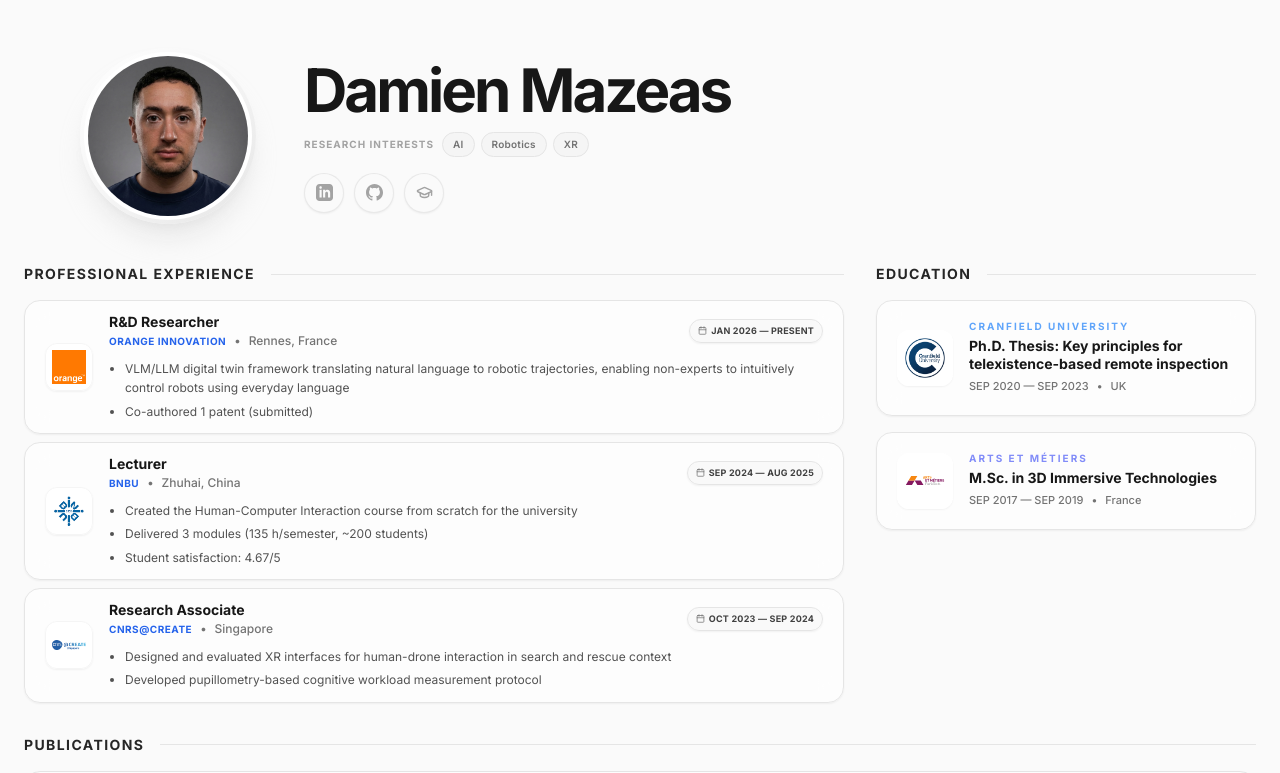
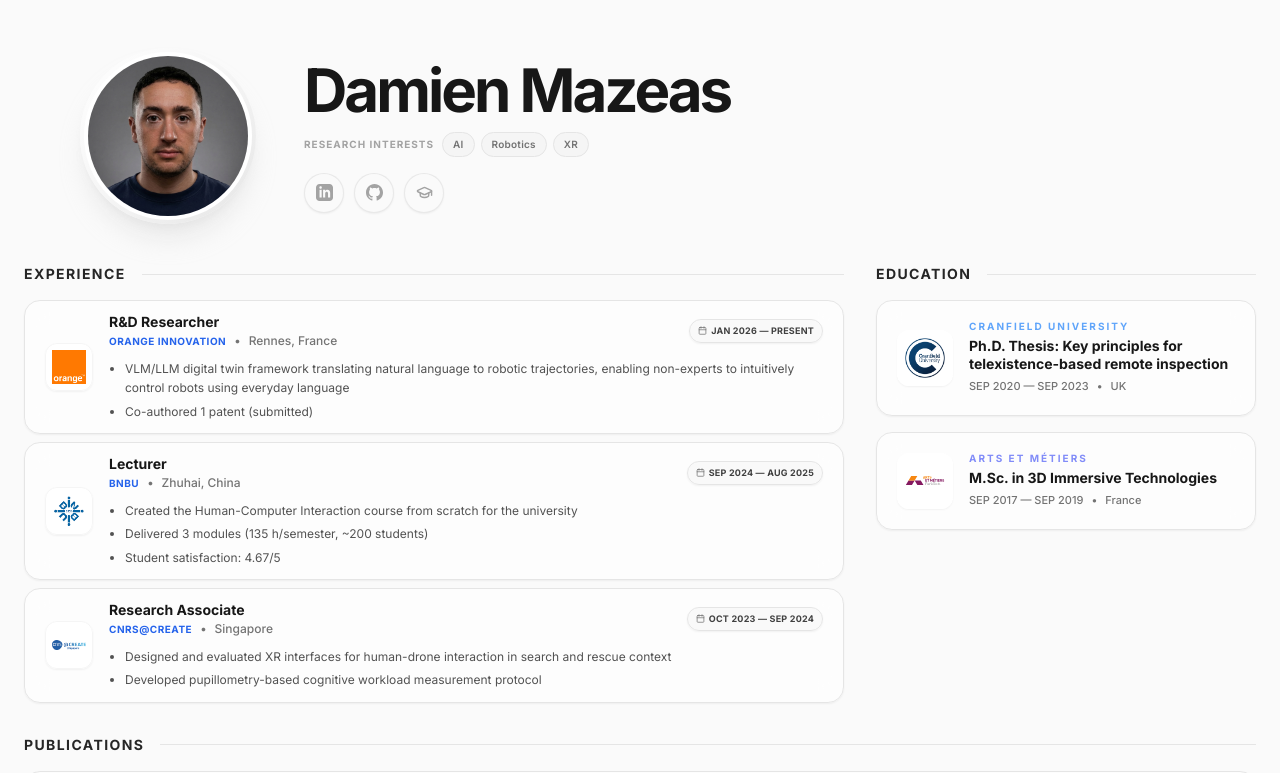
Before and after one commit to mazeasdamien/portfolio, a React (Vite) app: page / in a window 1280 px wide. Shown: the top 773 px of the page. Built offline with nearby package versions, Linux system fonts and the light colour scheme; no server answers; a web font is replaced by a local one.

Commit message:
feat: create initial Home page component with hero, social links, and section structure

```diff
--- a/src/pages/Home.tsx
+++ b/src/pages/Home.tsx
@@ -135,7 +135,7 @@ const Home: React.FC = () => {
           <div className="flex flex-col flex-1 min-w-0">
             <div className="flex items-center gap-4 mb-4">
               <h2 className="text-sm font-bold uppercase tracking-widest text-neutral-800 flex-shrink-0">
-                Professional Experience
+                Experience
               </h2>
               <span className="h-px flex-grow bg-neutral-200"></span>
             </div>
```
